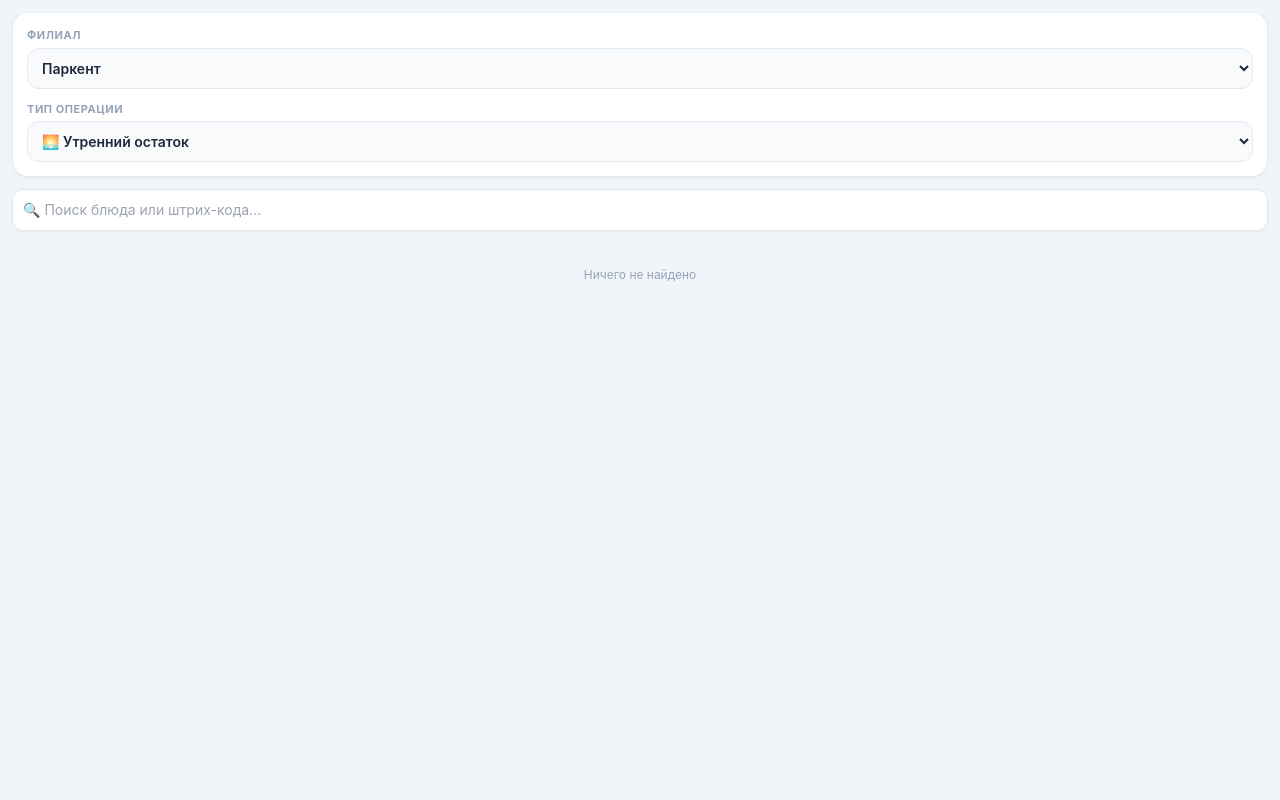
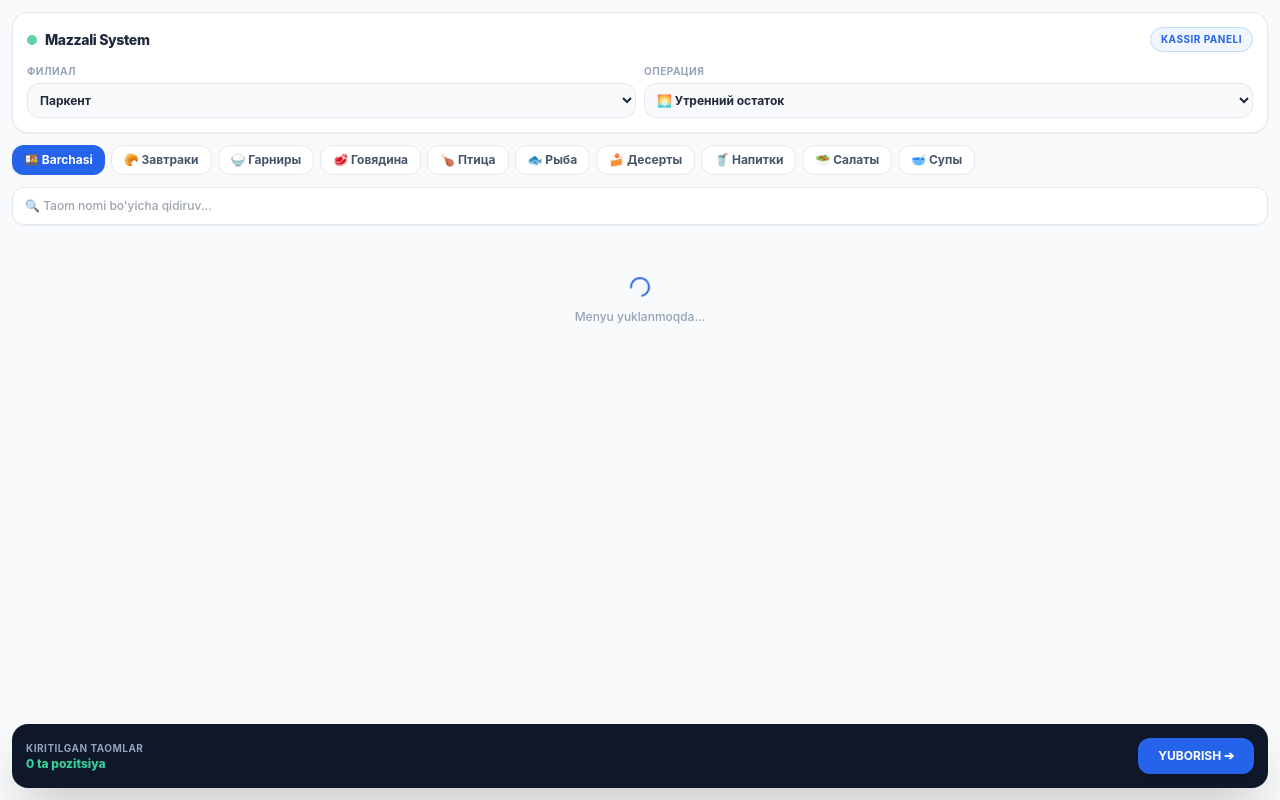
Before and after one commit to jafar0521ochilov-sketch/fillial_bot, a FastAPI app: page / in a window 1280 px wide. Run offline with FastAPI, Linux system fonts and the light colour scheme; data that the repository does not hold is empty; parts of the project's set-up code (start-up, migrations or seed data) failed here and were passed over; some libraries are stand-ins or nearby versions.

Commit message:
Add full categorized menu into Mini App

```diff
--- a/templates/index.html
+++ b/templates/index.html
@@ -3,29 +3,43 @@
 <head>
   <meta charset="UTF-8">
   <meta name="viewport" content="width=device-width, initial-scale=1.0, maximum-scale=1.0, user-scalable=no">
-  <title>Mazzali Inventory</title>
+  <title>Mazzali Visual Control</title>
   <script src="https://telegram.org/js/telegram-web-app.js"></script>
   <script src="https://cdn.tailwindcss.com"></script>
   <style>
     body {
-      background-color: var(--tg-theme-bg-color, #f1f5f9);
+      background-color: var(--tg-theme-bg-color, #f8fafc);
       color: var(--tg-theme-text-color, #0f172a);
       font-family: -apple-system, BlinkMacSystemFont, "Segoe UI", Roboto, sans-serif;
+      -webkit-tap-highlight-color: transparent;
     }
     input[type=number]::-webkit-inner-spin-button,
     input[type=number]::-webkit-outer-spin-button {
       -webkit-appearance: none;
       margin: 0;
     }
+    .no-scrollbar::-webkit-scrollbar { display: none; }
+    .no-scrollbar { -ms-overflow-style: none; scrollbar-width: none; }
   </style>
 </head>
-<body class="p-3 pb-28">
+<body class="p-3 pb-32">
 
-  <!-- Filial va Amal tanlash bloki -->
+  <!-- TOP HEADER: Filial & Operatsiya tanlash -->
   <div class="bg-white p-3.5 rounded-2xl shadow-sm border border-slate-200/80 mb-3 space-y-3">
+    <div class="flex items-center justify-between">
+      <div class="flex items-center space-x-2">
+        <span class="w-2.5 h-2.5 rounded-full bg-emerald-500 animate-pulse"></span>
+        <h1 class="font-extrabold text-sm text-slate-800 tracking-tight">Mazzali System</h1>
+      </div>
+      <span class="text-[10px] font-bold uppercase tracking-wider bg-blue-50 text-blue-600 px-2.5 py-1 rounded-full border border-blue-200">
+        Kassir Paneli
+      </span>
+    </div>
+
+    <div class="grid grid-cols-2 gap-2">
       <div>
-      <label class="block text-[11px] font-bold text-slate-400 uppercase tracking-wider mb-1">Филиал</label>
-      <select id="branchSelect" class="w-full bg-slate-50 border border-slate-200 rounded-xl p-2.5 text-sm font-semibold text-slate-800 outline-none focus:border-blue-500 transition-colors">
+        <label class="block text-[10px] font-bold text-slate-400 uppercase tracking-wider mb-1">Филиал</label>
+        <select id="branchSelect" class="w-full bg-slate-50 border border-slate-200 rounded-xl p-2 text-xs font-bold text-slate-800 outline-none focus:border-blue-500">
           <option value="Паркент">Паркент</option>
           <option value="Ц-6">Ц-6</option>
           <option value="Шота">Шота</option>
@@ -39,249 +53,111 @@
       </div>
 
       <div>
-      <label class="block text-[11px] font-bold text-slate-400 uppercase tracking-wider mb-1">Тип операции</label>
-      <select id="docTypeSelect" onchange="handleDocTypeChange()" class="w-full bg-slate-50 border border-slate-200 rounded-xl p-2.5 text-sm font-semibold text-slate-800 outline-none focus:border-blue-500 transition-colors">
+        <label class="block text-[10px] font-bold text-slate-400 uppercase tracking-wider mb-1">Операция</label>
+        <select id="docTypeSelect" onchange="handleDocTypeChange()" class="w-full bg-slate-50 border border-slate-200 rounded-xl p-2 text-xs font-bold text-slate-800 outline-none focus:border-blue-500">
           <option value="Утренний остаток">🌅 Утренний остаток</option>
           <option value="Приход">📥 Приход (по списку)</option>
           <option value="Приход_Фото">📸 Приход по накладной (фото)</option>
-        <option value="Общий расход блюд">🍽 Общий расход блюд</option>
+          <option value="Общий расход блюд">🍽 Общий расход</option>
           <option value="Списание">🗑 Списание</option>
           <option value="Вечерний остаток">🌙 Вечерний остаток</option>
-        <option value="Заказ для фабрики">📋 Заказ для фабрики</option>
-        <option value="Дополнительный товар">✍️ Дополнительный товар (вручную)</option>
-        <option value="Закончившиеся блюда">📸 Закончившиеся блюда (фото)</option>
+          <option value="Заказ для фабрики">📋 Заказ на фабрику</option>
+          <option value="Дополнительный товар">✍️ Доп. товар (вручную)</option>
+          <option value="Закончившиеся блюда">📸 Закончились (фото)</option>
         </select>
       </div>
     </div>
+  </div>
 
-  <!-- 1. Standart 135 ta taom ro'yxati -->
+  <!-- VIZUAL KATEGORIYALAR (TABLAR) -->
+  <div id="categoryTabs" class="flex space-x-1.5 overflow-x-auto no-scrollbar mb-3">
+    <button onclick="filterCategory('all')" id="cat-all" class="cat-btn px-3 py-1.5 rounded-xl text-xs font-bold bg-blue-600 text-white shadow-sm shrink-0">
+      🍱 Barchasi
+    </button>
+    <button onclick="filterCategory('breakfast')" id="cat-breakfast" class="cat-btn px-3 py-1.5 rounded-xl text-xs font-bold bg-white text-slate-600 border border-slate-200 shrink-0">
+      🥐 Завтраки
+    </button>
+    <button onclick="filterCategory('garnish')" id="cat-garnish" class="cat-btn px-3 py-1.5 rounded-xl text-xs font-bold bg-white text-slate-600 border border-slate-200 shrink-0">
+      🍚 Гарниры
+    </button>
+    <button onclick="filterCategory('beef')" id="cat-beef" class="cat-btn px-3 py-1.5 rounded-xl text-xs font-bold bg-white text-slate-600 border border-slate-200 shrink-0">
+      🥩 Говядина
+    </button>
+    <button onclick="filterCategory('poultry')" id="cat-poultry" class="cat-btn px-3 py-1.5 rounded-xl text-xs font-bold bg-white text-slate-600 border border-slate-200 shrink-0">
+      🍗 Птица
+    </button>
+    <button onclick="filterCategory('fish')" id="cat-fish" class="cat-btn px-3 py-1.5 rounded-xl text-xs font-bold bg-white text-slate-600 border border-slate-200 shrink-0">
+      🐟 Рыба
+    </button>
+    <button onclick="filterCategory('dessert')" id="cat-dessert" class="cat-btn px-3 py-1.5 rounded-xl text-xs font-bold bg-white text-slate-600 border border-slate-200 shrink-0">
+      🍰 Десерты
+    </button>
+    <button onclick="filterCategory('drink')" id="cat-drink" class="cat-btn px-3 py-1.5 rounded-xl text-xs font-bold bg-white text-slate-600 border border-slate-200 shrink-0">
+      🥤 Напитки
+    </button>
+    <button onclick="filterCategory('salad')" id="cat-salad" class="cat-btn px-3 py-1.5 rounded-xl text-xs font-bold bg-white text-slate-600 border border-slate-200 shrink-0">
+      🥗 Салаты
+    </button>
+    <button onclick="filterCategory('soup')" id="cat-soup" class="cat-btn px-3 py-1.5 rounded-xl text-xs font-bold bg-white text-slate-600 border border-slate-200 shrink-0">
+      🥣 Супы
+    </button>
+  </div>
+
+  <!-- 1. VIZUAL TAOMLAR RO'YXATI -->
   <div id="dishesSection">
     <div class="sticky top-2 z-20 mb-3">
-      <input type="text" id="searchInput" oninput="filterDishes()" placeholder="🔍 Поиск блюда или штрих-кода..."
-             class="w-full bg-white/95 backdrop-blur shadow-sm border border-slate-200 rounded-xl p-2.5 text-sm outline-none focus:border-blue-500">
+      <input type="text" id="searchInput" oninput="filterDishes()" placeholder="🔍 Taom nomi bo'yicha qidiruv..."
+             class="w-full bg-white/95 backdrop-blur shadow-sm border border-slate-200 rounded-xl py-2.5 px-3 text-xs font-medium outline-none focus:border-blue-500">
     </div>
 
-    <div id="loadingIndicator" class="text-center py-8 text-sm text-slate-400 font-medium">
-      Загрузка меню...
+    <div id="loadingIndicator" class="text-center py-10 text-xs text-slate-400 font-medium">
+      <div class="inline-block w-5 h-5 border-2 border-blue-600 border-t-transparent rounded-full animate-spin mb-2"></div>
+      <p>Menyu yuklanmoqda...</p>
     </div>
 
-    <div id="dishesList" class="space-y-2">
-      <!-- 135 ta taom dinamik joylanadi -->
-    </div>
+    <div id="dishesList" class="grid grid-cols-1 gap-2"></div>
   </div>
 
-  <!-- 2. Qo'shimcha tovarlar (Qo'lda yozish oynasi) -->
+  <!-- 2. QO'SHIMCHA TOVARLAR -->
   <div id="extraGoodsSection" class="hidden bg-white p-4 rounded-2xl shadow-sm border border-slate-200/80">
-    <h3 class="font-bold text-sm text-slate-800 mb-1">✍️ Дополнительные товары</h3>
-    <p class="text-xs text-slate-400 mb-3">Каждый товар с новой строки:<br><code class="text-blue-600 font-semibold">Название - Количество</code></p>
-    <textarea id="extraGoodsText" rows="7" placeholder="Контейнер 500мл - 100&#10;Салфетки - 10&#10;Вилки - 200"
-              class="w-full bg-slate-50 border border-slate-200 rounded-xl p-3 text-sm outline-none focus:border-blue-500 font-mono"></textarea>
+    <h3 class="font-bold text-xs text-slate-800 mb-1">✍️ Qo'shimcha tovarlar</h3>
+    <p class="text-[11px] text-slate-400 mb-3">Har bir tovarniy yangi qatordan kiriting:<br><code class="text-blue-600 font-bold">Nom - Miqdor</code></p>
+    <textarea id="extraGoodsText" rows="6" placeholder="Konteyner 500ml - 100&#10;Salfetka - 10"
+              class="w-full bg-slate-50 border border-slate-200 rounded-xl p-3 text-xs outline-none focus:border-blue-500 font-mono"></textarea>
   </div>
 
-  <!-- 3. Rasmlarni yuklash (Nakladnoy yoki Tugagan taomlar) -->
-  <div id="photoSection" class="hidden bg-white p-5 rounded-2xl shadow-sm border border-slate-200/80 text-center">
-    <div class="w-12 h-12 bg-blue-50 text-blue-600 rounded-full flex items-center justify-center mx-auto mb-3 text-xl">
-      📸
+  <!-- 3. KAMERA VA NAKLADNOY FOTO BO'LIMI -->
+  <div id="photoSection" class="hidden bg-white p-6 rounded-2xl shadow-sm border border-slate-200/80 text-center">
+    <div class="w-16 h-16 bg-blue-50 text-blue-600 rounded-2xl flex items-center justify-center mx-auto mb-3 text-3xl">📸</div>
+    <h3 id="photoTitle" class="font-bold text-sm text-slate-800 mb-1">Nakladnoy / Hujjat rasmi</h3>
+    <p id="photoDesc" class="text-xs text-slate-400 mb-4">Hujjatni aniq va yorug' joyda rasmga oling</p>
+
+    <input type="file" id="photoInput" accept="image/*" capture="environment" class="hidden" onchange="previewPhoto(event)">
+    <button type="button" onclick="document.getElementById('photoInput').click()"
+            class="w-full py-3.5 bg-blue-600 active:bg-blue-700 text-white text-xs font-bold rounded-xl shadow-md transition-all flex items-center justify-center space-x-2">
+      <span>📷</span>
+      <span>Kamerani ochish / Rasmga olish</span>
+    </button>
+    <p id="fileNamePreview" class="text-xs text-emerald-600 font-bold mt-3 break-all"></p>
   </div>
-    <h3 id="photoTitle" class="font-bold text-sm text-slate-800 mb-1">Загрузка фото</h3>
-    <p id="photoDesc" class="text-xs text-slate-400 mb-4">Сфотографируйте документ четко при хорошем освещении</p>
 
-    <input type="file" id="photoInput" accept="image/*" class="hidden" onchange="previewPhoto(event)">
-    <button type="button" onclick="document.getElementById('photoInput').click()"
-            class="w-full py-3 bg-blue-50 text-blue-600 text-sm font-semibold rounded-xl border border-dashed border-blue-300 active:bg-blue-100 transition-colors">
-      📷 Выбрать фото
+  <!-- PASTKI SAVAT VA YUBORISH PANELI -->
+  <div id="floatingCart" class="fixed bottom-3 left-3 right-3 bg-slate-900 text-white p-3.5 rounded-2xl shadow-2xl flex items-center justify-between z-30">
+    <div>
+      <p class="text-[10px] text-slate-400 uppercase font-bold tracking-wider">Kiritilgan taomlar</p>
+      <p class="text-xs font-extrabold text-emerald-400"><span id="cartCount">0</span> ta pozitsiya</p>
+    </div>
+    <button id="submitBtn" onclick="submitData()" class="bg-blue-600 active:bg-blue-700 text-white px-5 py-2.5 rounded-xl text-xs font-bold shadow-md transition-all">
+      YUBORISH ➔
     </button>
-    <p id="fileNamePreview" class="text-xs text-emerald-600 font-medium mt-3 break-all"></p>
   </div>
 
   <script>
     const tg = window.Telegram?.WebApp;
-    if (tg) {
-      tg.expand();
-      tg.ready();
-    }
+    if (tg) { tg.expand(); tg.ready(); }
 
     let dishesData = [];
     let quantities = {};
+    let selectedCategory = 'all';
 
-    // 135 ta taomni serverdan yuklash
-    async function loadDishes() {
-      try {
-        const res = await fetch('/api/dishes');
-        dishesData = await res.json();
-        document.getElementById('loadingIndicator').classList.add('hidden');
-        renderDishes(dishesData);
-      } catch (e) {
-        document.getElementById('loadingIndicator').innerText = "Ошибка загрузки данных.";
-        console.error(e);
-      }
-    }
-
-    // Taomlar ro'yxatini render qilish
-    function renderDishes(items) {
-      const list = document.getElementById('dishesList');
-      list.innerHTML = '';
-
-      if (items.length === 0) {
-        list.innerHTML = '<div class="text-center py-6 text-xs text-slate-400">Ничего не найдено</div>';
-        return;
-      }
-
-      items.forEach(item => {
-        const qty = quantities[item.name] || 0;
-        const div = document.createElement('div');
-        div.className = "bg-white p-3 rounded-2xl shadow-sm border border-slate-200/70 flex items-center justify-between";
-        div.innerHTML = `
-          <div class="pr-2 flex-1">
-            <h4 class="font-medium text-xs text-slate-800 leading-snug">${item.name}</h4>
-            <span class="text-[10px] text-slate-400">${item.barcode ? 'ШК: ' + item.barcode : ''}</span>
-          </div>
-          <div class="flex items-center space-x-1.5 shrink-0">
-            <button type="button" onclick="updateQty('${item.name.replace(/'/g, "\\'")}', -1)"
-                    class="w-8 h-8 rounded-lg bg-slate-100 active:bg-slate-200 font-bold text-slate-600 flex items-center justify-center text-sm">-</button>
-            <input type="number" min="0" step="any" value="${qty > 0 ? qty : ''}" placeholder="0"
-                   oninput="setQty('${item.name.replace(/'/g, "\\'")}', this.value)"
-                   class="w-12 h-8 text-center text-xs font-bold bg-slate-50 border border-slate-200 rounded-lg outline-none focus:border-blue-500">
-            <button type="button" onclick="updateQty('${item.name.replace(/'/g, "\\'")}', 1)"
-                    class="w-8 h-8 rounded-lg bg-blue-600 active:bg-blue-700 font-bold text-white flex items-center justify-center text-sm">+</button>
-          </div>
-        `;
-        list.appendChild(div);
-      });
-    }
-
-    function updateQty(name, delta) {
-      quantities[name] = Math.max(0, (quantities[name] || 0) + delta);
-      if (quantities[name] === 0) delete quantities[name];
-      updateMainButton();
-      filterDishes();
-    }
-
-    function setQty(name, val) {
-      const num = parseFloat(val);
-      if (!isNaN(num) && num > 0) {
-        quantities[name] = num;
-      } else {
-        delete quantities[name];
-      }
-      updateMainButton();
-    }
-
-    function filterDishes() {
-      const q = document.getElementById('searchInput').value.toLowerCase().trim();
-      const filtered = dishesData.filter(d =>
-        d.name.toLowerCase().includes(q) || (d.barcode && d.barcode.toLowerCase().includes(q))
-      );
-      renderDishes(filtered);
-    }
-
-    function handleDocTypeChange() {
-      const dt = document.getElementById('docTypeSelect').value;
-      const dishesSec = document.getElementById('dishesSection');
-      const extraSec = document.getElementById('extraGoodsSection');
-      const photoSec = document.getElementById('photoSection');
-      const photoTitle = document.getElementById('photoTitle');
-      const photoDesc = document.getElementById('photoDesc');
-
-      dishesSec.classList.add('hidden');
-      extraSec.classList.add('hidden');
-      photoSec.classList.add('hidden');
-
-      if (dt === 'Дополнительный товар') {
-        extraSec.classList.remove('hidden');
-      } else if (dt === 'Приход_Фото') {
-        photoSec.classList.remove('hidden');
-        photoTitle.innerText = "📸 Фото накладной (Приход)";
-        photoDesc.innerText = "Сфотографируйте приходную накладную для автоматического распознавания";
-      } else if (dt === 'Закончившиеся блюда') {
-        photoSec.classList.remove('hidden');
-        photoTitle.innerText = "📸 Закончившиеся блюда";
-        photoDesc.innerText = "Сфотографируйте чек или лист со списком блюд для увеличения заказа";
-      } else {
-        dishesSec.classList.remove('hidden');
-      }
-      updateMainButton();
-    }
-
-    function previewPhoto(event) {
-      const file = event.target.files[0];
-      const preview = document.getElementById('fileNamePreview');
-      if (file) {
-        preview.innerText = "✓ Выбран: " + file.name;
-      } else {
-        preview.innerText = "";
-      }
-      updateMainButton();
-    }
-
-    function updateMainButton() {
-      if (!tg?.MainButton) return;
-      const dt = document.getElementById('docTypeSelect').value;
-      let hasData = false;
-
-      if (dt === 'Дополнительный товар') {
-        hasData = document.getElementById('extraGoodsText').value.trim().length > 0;
-      } else if (dt === 'Закончившиеся блюда' || dt === 'Приход_Фото') {
-        hasData = document.getElementById('photoInput').files.length > 0;
-      } else {
-        hasData = Object.keys(quantities).length > 0;
-      }
-
-      if (hasData) {
-        tg.MainButton.text = "ОТПРАВИТЬ ДАННЫЕ";
-        tg.MainButton.show();
-      } else {
-        tg.MainButton.hide();
-      }
-    }
-
-    document.getElementById('extraGoodsText').addEventListener('input', updateMainButton);
-
-    // Ma'lumotlarni serverga yuborish
-    if (tg?.MainButton) {
-      tg.MainButton.onClick(async () => {
-        tg.MainButton.showProgress();
-        const branch = document.getElementById('branchSelect').value;
-        const dt = document.getElementById('docTypeSelect').value;
-
-        try {
-          if (dt === 'Дополнительный товар') {
-            const text = document.getElementById('extraGoodsText').value;
-            await fetch('/api/submit_extra', {
-              method: 'POST',
-              headers: {'Content-Type': 'application/json'},
-              body: JSON.stringify({ branch, text })
-            });
-          } else if (dt === 'Закончившиеся блюда' || dt === 'Приход_Фото') {
-            const file = document.getElementById('photoInput').files[0];
-            const formData = new FormData();
-            formData.append('branch', branch);
-            formData.append('doc_type', dt);
-            formData.append('photo', file);
-            await fetch('/api/submit_photo', {
-              method: 'POST',
-              body: formData
-            });
-          } else {
-            await fetch('/api/submit_items', {
-              method: 'POST',
-              headers: {'Content-Type': 'application/json'},
-              body: JSON.stringify({ branch, doc_type: dt, items: quantities })
-            });
-          }
-
-          tg.MainButton.hideProgress();
-          tg.showAlert("✅ Данные успешно сохранены!", () => {
-            tg.close();
-          });
-        } catch (err) {
-          tg.MainButton.hideProgress();
-          tg.showAlert("❌ Ошибка при отправке данных!");
-        }
-      });
-    }
-
-    loadDishes();
-  </script>
-</body>
-</html>
+    // TAOMLARNI KATEGORIYALARGA AJRAT
```
Lines whose indentation alone changed are shown as unchanged.
